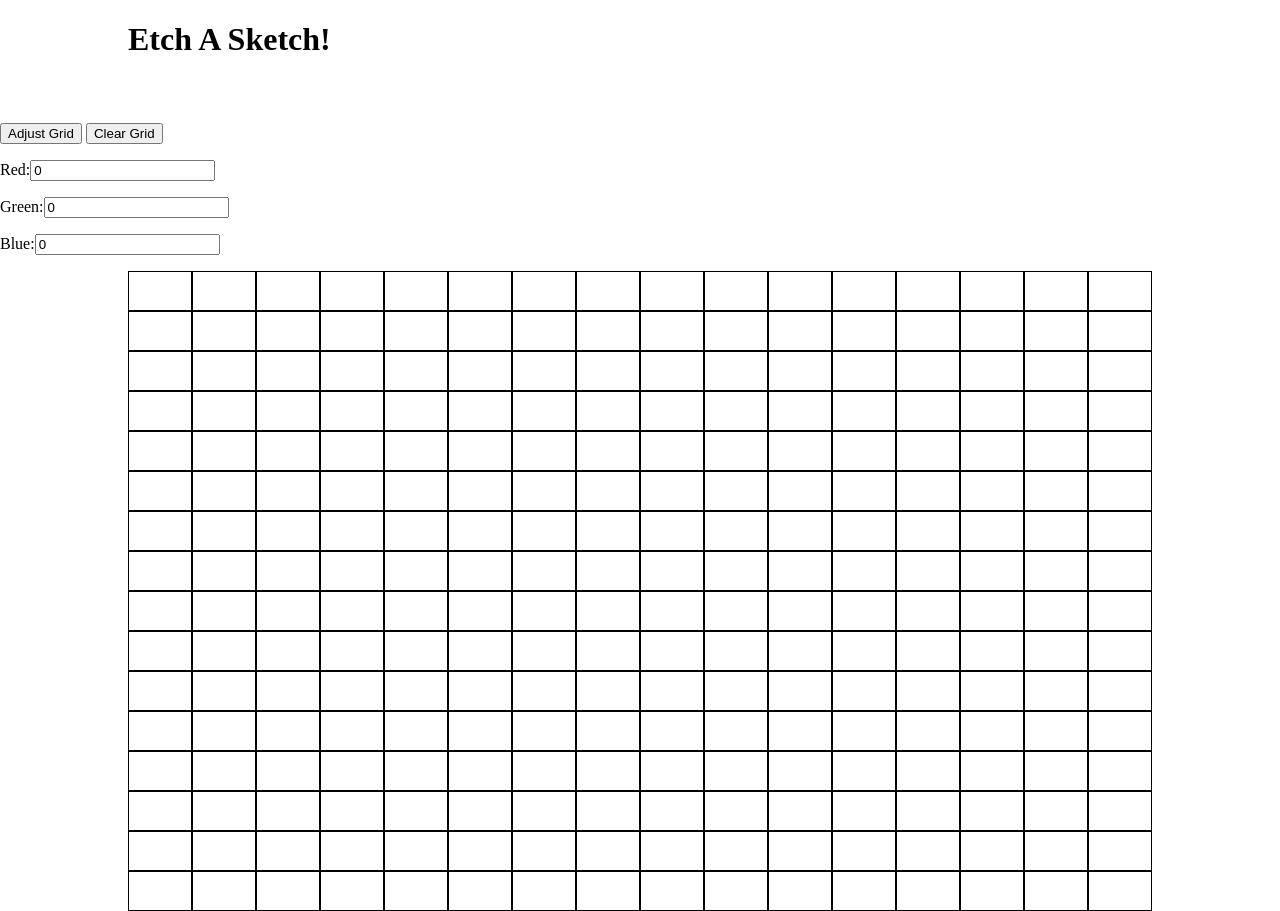
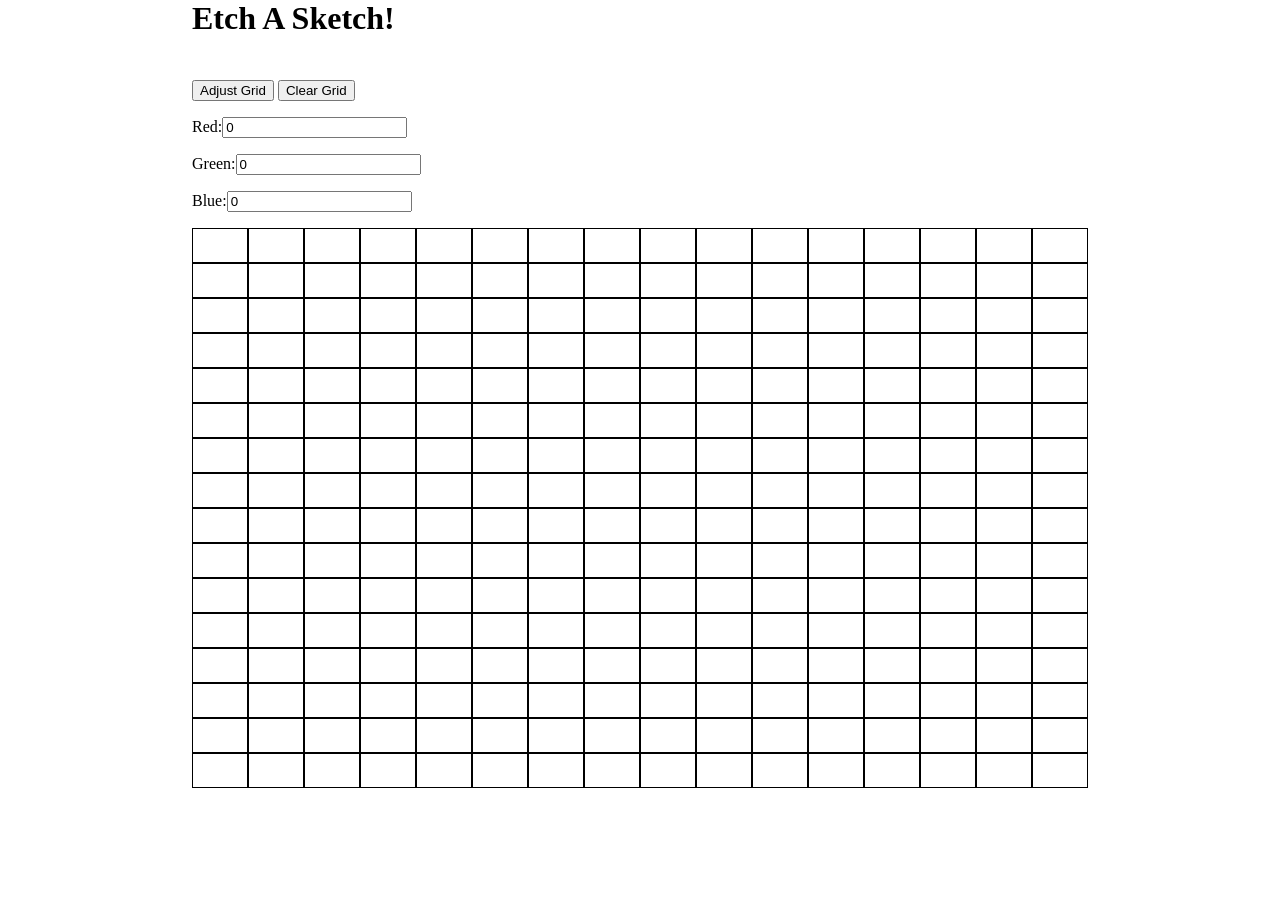
Before and after one commit to yayonyt/odin-etch-a-sketch, a plain HTML site: page index.html in a window 1280 px wide. After the commit the page ends 800 px from the top, so only its background shows below. Drawn offline with Linux system fonts and the light colour scheme.

Commit message:
style: formatted the height and width of the divs and the h1 such that scrolling is not possible.

```diff
--- a/index.html
+++ b/index.html
@@ -15,11 +15,15 @@
 
         <h1>Etch A Sketch!</h1>
 
-        <button id="sideLengthButton">Adjust Grid</button>
-        <button id="clearButton">Clear Grid</button>
-        <p>Red:<input type="number" name="Red" placeholder="R" id="red" value="0"></p>
-        <p>Green:<input type="number" name="Green" placeholder="G" id="green" value="0"></p>
-        <p>Blue:<input type="number" name="Blue" placeholder="B" id="blue" value="0"></p>
+        <div id="customisation">
+
+            <button id="sideLengthButton">Adjust Grid</button>
+            <button id="clearButton">Clear Grid</button>
+            <p>Red:<input type="number" name="Red" placeholder="R" id="red" value="0"></p>
+            <p>Green:<input type="number" name="Green" placeholder="G" id="green" value="0"></p>
+            <p>Blue:<input type="number" name="Blue" placeholder="B" id="blue" value="0"></p>
+
+        </div>
 
         <div id="container">
 
--- a/style.css
+++ b/style.css
@@ -17,19 +17,29 @@ body {
 
     display: flex;
     flex-wrap: wrap;
-    height: 80%;
-    width: 80%;
-    margin-left: 10%;
-    margin-right: 10%;
+    height: 70%;
+    width: 70%;
+    margin-left: 15%;
+    margin-right: 15%;
+
+}
+
+#customisation {
+
+    width: 70%;
+    margin-left: 15%;
+    margin-right: 15%;
 
 }
 
 h1 {
 
-    width: 80%;
+    width: 70%;
     height: 10%;
-    margin-left: 10%;
-    margin-right: 10%;
+    margin-left: 15%;
+    margin-right: 15%;
+    margin-block-start: 0;
+    margin-block-end: 0;
 
 }
 
```
